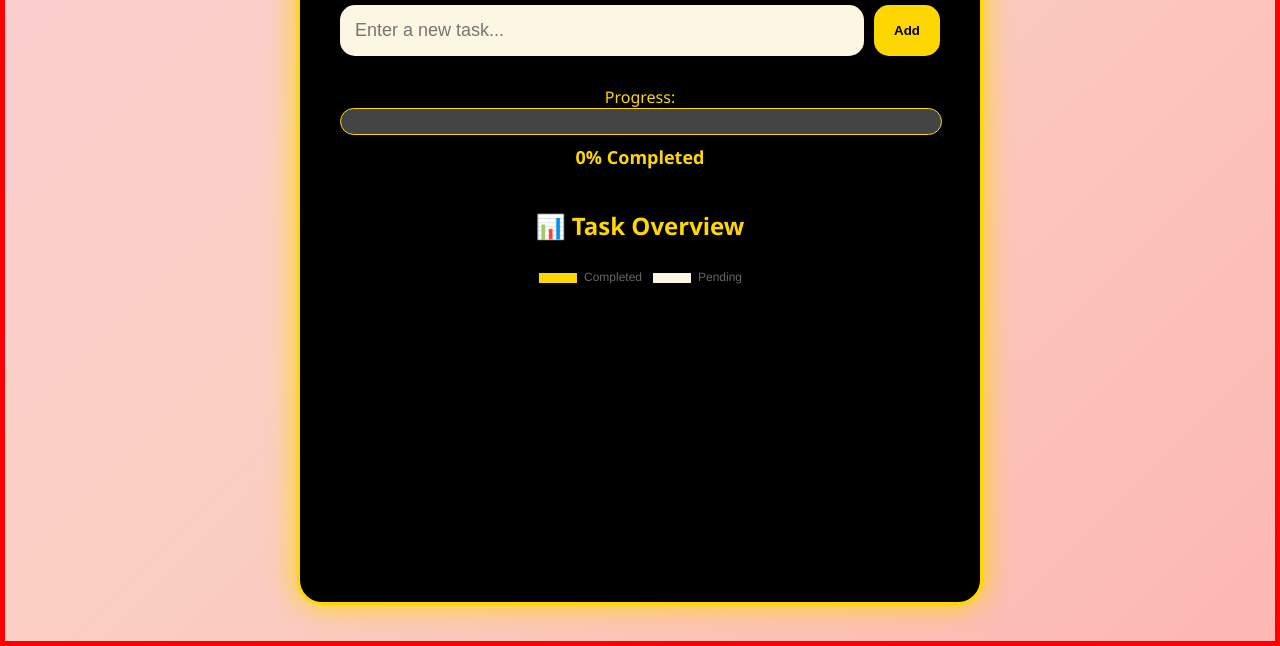
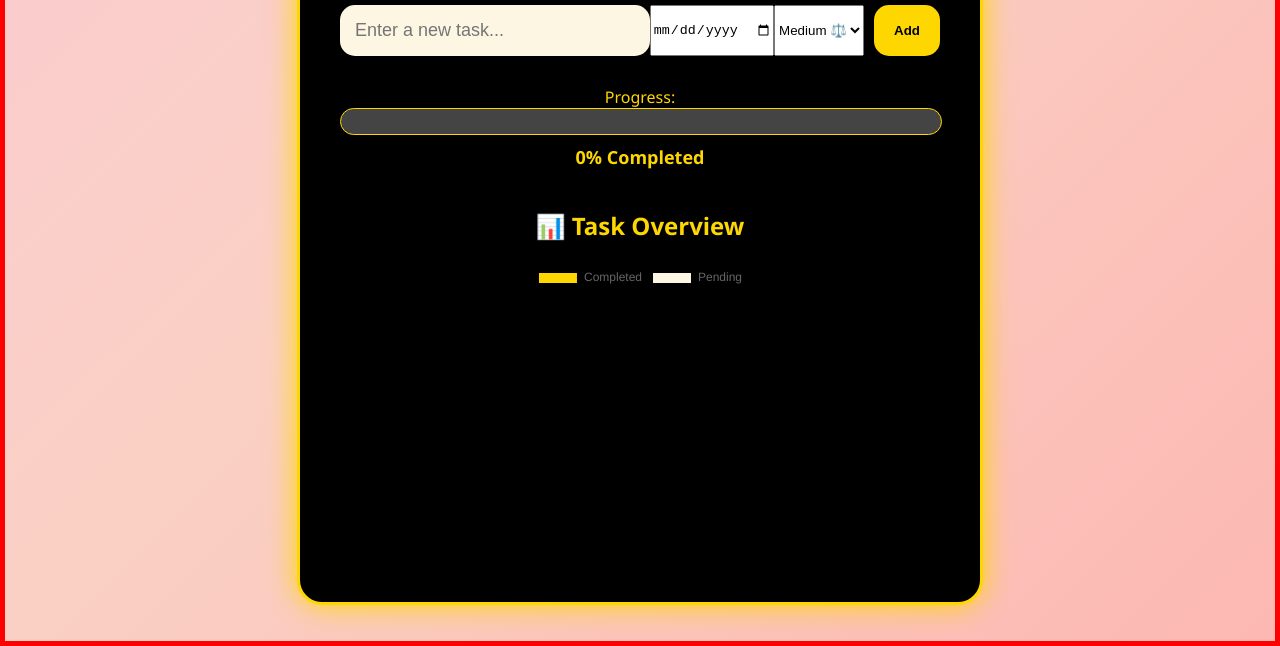
Before and after one commit to videmvaishnavi/Task-manager-with-progress-tracker, a plain HTML site: page index.html in a window 1280 px wide. Shown: the part 164-810 px from the top of the page. Drawn offline with nearby package versions, Linux system fonts and the light colour scheme.

Commit message:
index.html

```diff
--- a/index.html
+++ b/index.html
@@ -4,16 +4,21 @@
   <meta charset="UTF-8" />
   <title>Task Manager with Progress Tracker</title>
   <link rel="stylesheet" href="styles.css" />
-<script src="script.js" defer></script>
-<script src="https://cdn.jsdelivr.net/npm/chart.js"></script>
-
+  <script src="https://cdn.jsdelivr.net/npm/chart.js"></script>
+  <script src="script.js" defer></script>
 </head>
 <body>
   <div class="container">
-    <h1> Task Manager</h1>
+    <h1>Task Manager</h1>
 
     <div class="task-input">
       <input type="text" id="taskInput" placeholder="Enter a new task..." />
+      <input type="date" id="deadlineInput" />
+      <select id="priorityInput">
+        <option value="High">High 🔥</option>
+        <option value="Medium" selected>Medium ⚖️</option>
+        <option value="Low">Low 🐢</option>
+      </select>
       <button onclick="addTask()">Add</button>
     </div>
 
@@ -25,6 +30,7 @@
         <div id="progressFill"></div>
       </div>
       <p id="progressText">0% Completed</p>
+      <p id="forecastText" style="color: gold; font-style: italic;"></p>
     </div>
 
     <div id="chartContainer">
@@ -33,7 +39,5 @@
       <div id="chartDetails" class="hidden"></div>
     </div>
   </div>
-
-  <script src="script.js"></script>
 </body>
 </html>
```
